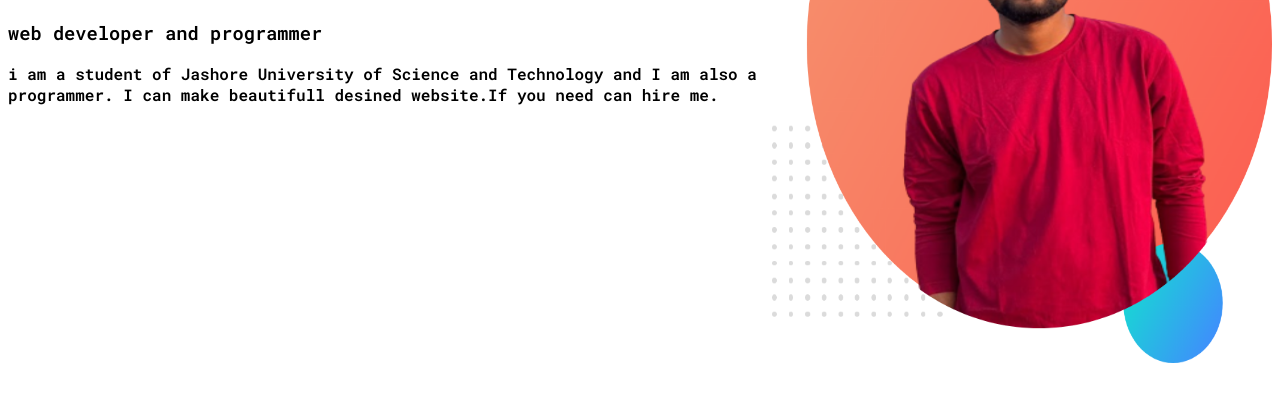
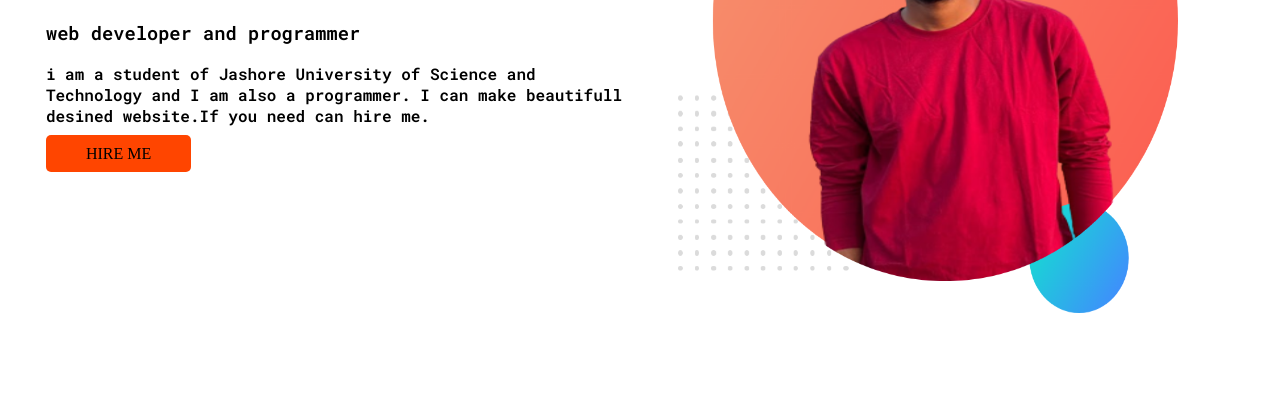
Before and after one commit to tafsirhasangit/developer-portfolio, a plain HTML site: page index.html in a window 1280 px wide. Shown: the part 245-646 px from the top of the page. Drawn offline with Linux system fonts and the light colour scheme.

Commit message:
top section done

```diff
--- a/index.html
+++ b/index.html
@@ -14,18 +14,19 @@
 
 <body>
     <section>
-        <div>
+        <div class="half-width">
             <h1>welcome To</h1>
-            <h1><span class="orange-color">Tafsir Hasan</span>world!</h1>
+            <h1><span class="orange-color">Tafsir Hasan</span> world!</h1>
             <h3>web developer and programmer</h3>
             <p>
                 i am a student of Jashore University of Science and Technology and I am also a programmer. I can make
                 beautifull
                 desined website.If you need can hire me.
             </p>
+            <a class="hire-me-button" target=”_blank” href="https://www.facebook.com/th.0421/">HIRE ME</a>
         </div>
-        <div>
-            <img src="images/my one.jpg" alt="Girl in a jacket" width="500" height="600">
+        <div class="half-width">
+            <img src="images/my one.jpg" alt="Girl in a jacket" width="500" height="550">
 
         </div>
     </section>
--- a/style.css
+++ b/style.css
@@ -14,3 +14,28 @@ h1 {
 section {
     display: flex;
 }
+
+.half-width {
+    width: 50%;
+    padding-left: 3%;
+}
+
+.half-width img {
+    width: 80;
+}
+
+.hire-me-button {
+    text-decoration: none;
+    background-color: orangered;
+    color: black;
+
+    padding: 10px 40px;
+    font-family: serif;
+    border-radius: 5px;
+}
+
+.top-banner {
+    background-image: url(/images/top-banner.png);
+    height: 10px;
+    width: 10px;
+}
```
